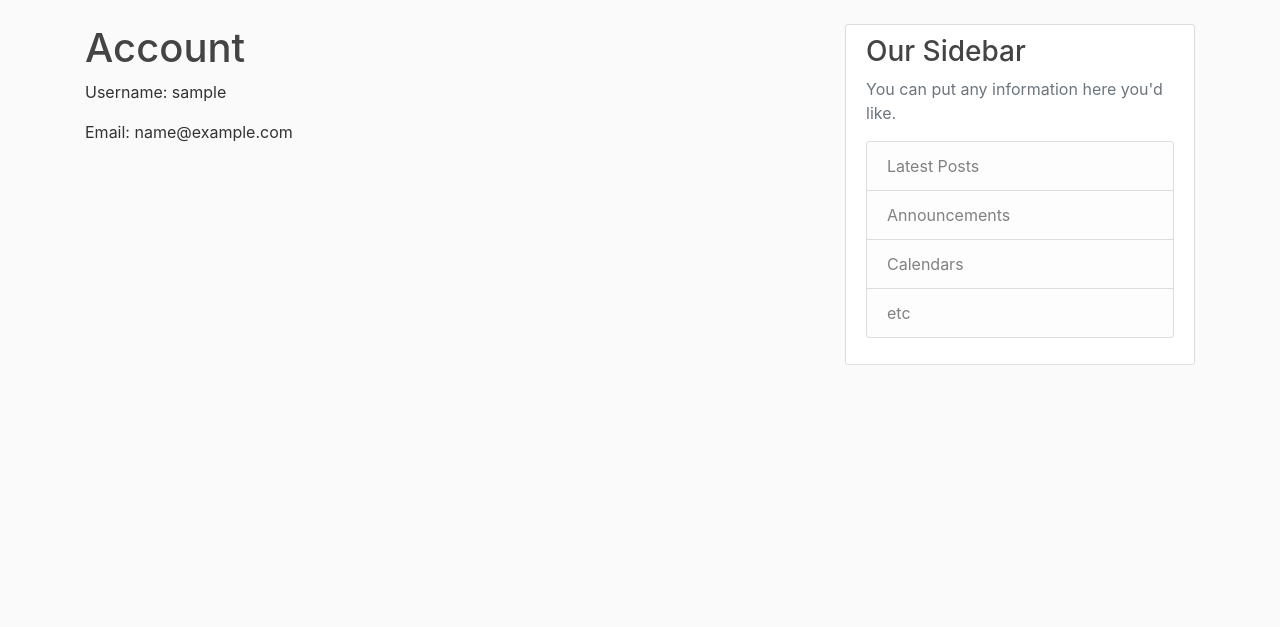
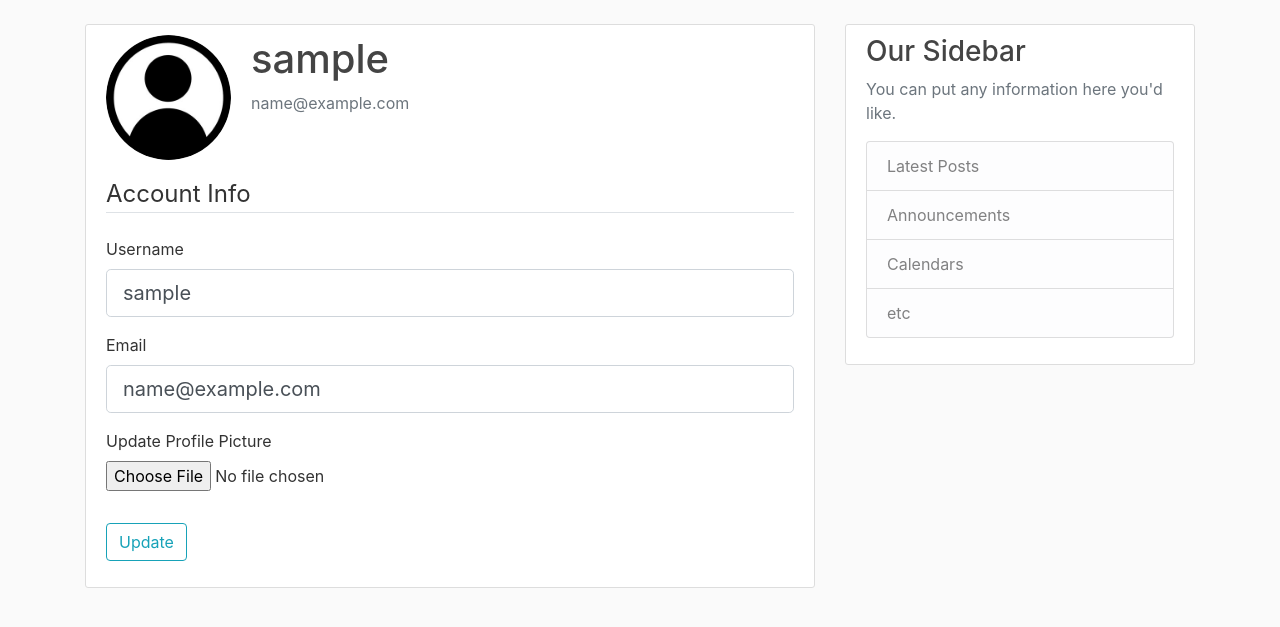
Before and after one commit to MwirabuaTimothy/flaskblog, a Flask app: page /account in a window 1280 px wide. Shown: the part 56-683 px from the top of the page. Run offline with Flask 2, Linux system fonts and the light colour scheme; the visitor is signed in with stand-in values (Sample User, id 1); data comes from the database, SQL or seed files in the repository; some libraries are stand-ins or nearby versions.

Commit message:
can now edit account and upload image and resize

```diff
--- a/flaskblog/forms.py
+++ b/flaskblog/forms.py
@@ -1,4 +1,6 @@
 from flask_wtf import FlaskForm
+from flask_wtf.file import FileField, FileAllowed
+from flask_login import current_user
 from wtforms import StringField, PasswordField, BooleanField, SubmitField
 from wtforms.validators import DataRequired, Length, Email, EqualTo, ValidationError
 from flaskblog.models import User
@@ -40,3 +42,27 @@ class LoginForm(FlaskForm):
 	remember = BooleanField('Remember Me')
 
 	submit = SubmitField('Login')
+
+class UpdateAccountForm(FlaskForm):
+
+	username = StringField('Username',
+		validators=[DataRequired(), Length(min=2, max=20)])
+
+	email = StringField('Email',
+		validators=[DataRequired(), Email()])
+
+	picture = FileField('Update Profile Picture', validators=[FileAllowed(['jpg', 'png'])])
+
+	submit = SubmitField('Update')
+
+	def validate_username(self, username):
+		if username.data != current_user.username:
+			user = User.query.filter_by(username=username.data).first()
+			if user:
+				raise ValidationError('Username already taken!')
+
+	def validate_email(self, email):
+		if email.data != current_user.email:
+			user = User.query.filter_by(email=email.data).first()
+			if user:
+				raise ValidationError('Email already taken!')
--- a/flaskblog/routes.py
+++ b/flaskblog/routes.py
@@ -1,6 +1,8 @@
+import secrets, os
+from PIL import Image
 from flask import render_template, url_for, flash, redirect, request
 from flaskblog import app, db, bcrypt
-from flaskblog.forms import RegistrationForm, LoginForm
+from flaskblog.forms import RegistrationForm, LoginForm, UpdateAccountForm
 from flaskblog.models import User, Post
 from flask_login import login_user, current_user, logout_user, login_required
 
@@ -67,7 +69,36 @@ def logout():
 	flash('Logged out!', 'success')
 	return redirect(url_for('home'))
 
-@app.route('/account')
+def save_picture(form_picture):
+	random_hex = secrets.token_hex(8)
+	f_name, f_ext = os.path.splitext(form_picture.filename)
+	picture_fn = random_hex + f_ext
+	picture_path = os.path.join(app.root_path, 'static/uploads', picture_fn)
+
+	# form_picture.save(picture_path)
+
+	output_size = (200, 200)
+	i = Image.open(form_picture)
+	i.thumbnail(output_size)
+	i.save(picture_path)
+
+	return picture_fn
+
+@app.route('/account', methods=['GET', 'POST'])
 @login_required
 def account():
-	return render_template('account.html', title='Account')
+	form = UpdateAccountForm()
+	if form.validate_on_submit():
+		if form.picture.data:
+			picture_file = save_picture(form.picture.data)
+			current_user.image_file = picture_file
+		current_user.username = form.username.data
+		current_user.email = form.email.data
+		db.session.commit()
+		flash('Your account has been updated!', 'success')
+		return redirect(url_for('account'))
+	elif request.method == 'GET':
+		form.username.data = current_user.username
+		form.email.data = current_user.email
+	image_file = url_for('static', filename='uploads/'+ current_user.image_file)
+	return render_template('account.html', title='Account', image_file=image_file, form=form)
--- a/flaskblog/templates/account.html
+++ b/flaskblog/templates/account.html
@@ -1,9 +1,55 @@
 {% extends "layout.html" %}
 
 {% block content %}
+	<div class="content-section">
+		<div class="media">
+			<img src="{{ image_file }}" alt="" class="rounded-circle account-img">
+			<div class="media-body">
+				<h2 class="account-heading">{{ current_user.username }}</h2>
+				<p class="text-secondary">{{ current_user.email }}</p>
+			</div>
+		</div>
+	    <form method="POST" action="" enctype="multipart/form-data">
+	    	{{ form.hidden_tag() }}
+	    	<fieldset class="form-group">
+	    		<legend class="border-bottom mb-4">Account Info</legend>
+	    		<div class="form-group">
+	    			{{ form.username.label(class="form-control-label") }}
+	    			{% if form.username.errors %}
+		    			{{ form.username(class="form-control form-control-lg is-invalid") }}
+		    			{% for error in form.username.errors %}
+		    				<span>{{ error }}</span>
+		    			{% endfor %}
+		    		{% else %}
+	    				{{ form.username(class="form-control form-control-lg") }}
+		    		{% endif %}
+	    		</div>
+	    		<div class="form-group">
+	    			{{ form.email.label(class="form-control-label") }}
+	    			{% if form.email.errors %}
+		    			{{ form.email(class="form-control form-control-lg is-invalid") }}
+		    			{% for error in form.email.errors %}
+		    				<span>{{ error }}</span>
+		    			{% endfor %}
+		    		{% else %}
+	    				{{ form.email(class="form-control form-control-lg") }}
+		    		{% endif %}
+	    		</div>
+	    		<div class="form-group">
+	    			{{ form.picture.label() }}
+	    			{{ form.picture(class="form-control-file") }}
+	    			{% if form.picture.errors %}
+		    			{% for error in form.picture.errors %}
+		    				<span class="text-danger">{{ error }}</span><br/>
+		    			{% endfor %}
+		    		{% endif %}
+	    		</div>
 
-	<h1>Account</h1>
-	<p>Username: {{ current_user.username }}</p>
-	<p>Email: {{ current_user.email }}</p>
+	    	</fieldset>
+			<div class="form-group">
+				{{ form.submit(class="btn btn-outline-info") }}
+			</div>
+	    </form>
+	</div>
 
 {% endblock content %}
```
Also changed, not shown: flaskblog/static/uploads/4e6e24b9ffd252a3.png (added), flaskblog/static/uploads/default.jpg (added), 1 other file.
